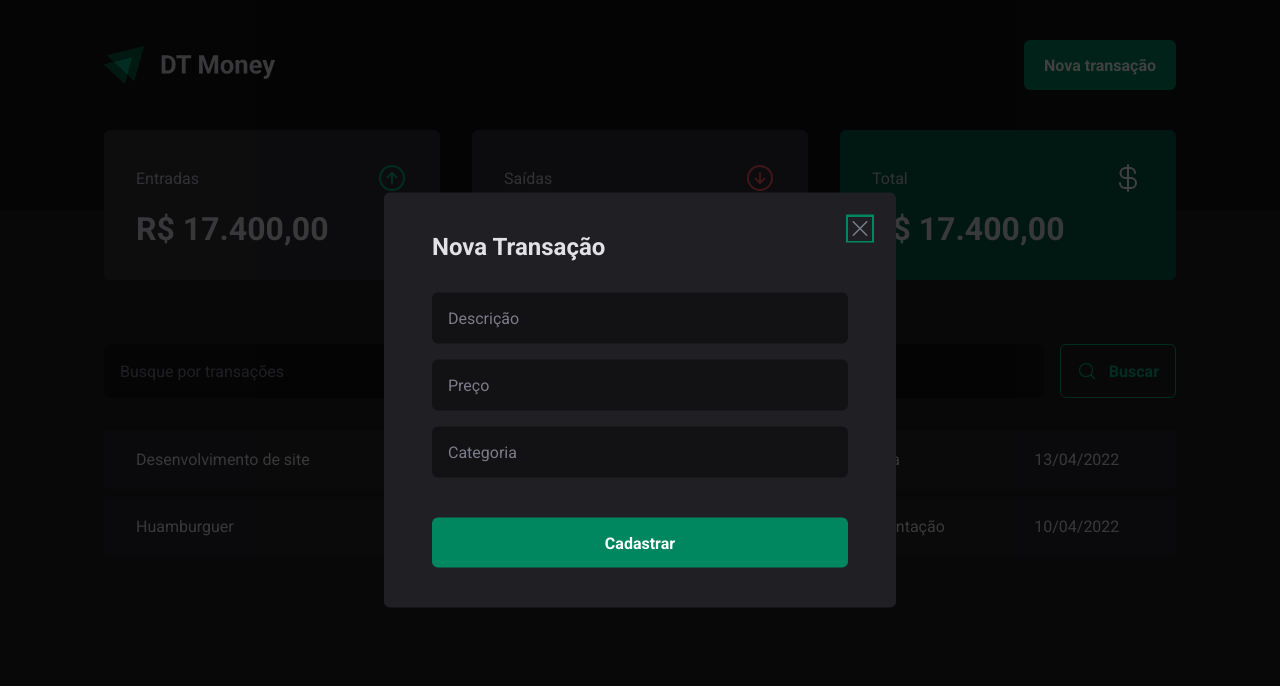
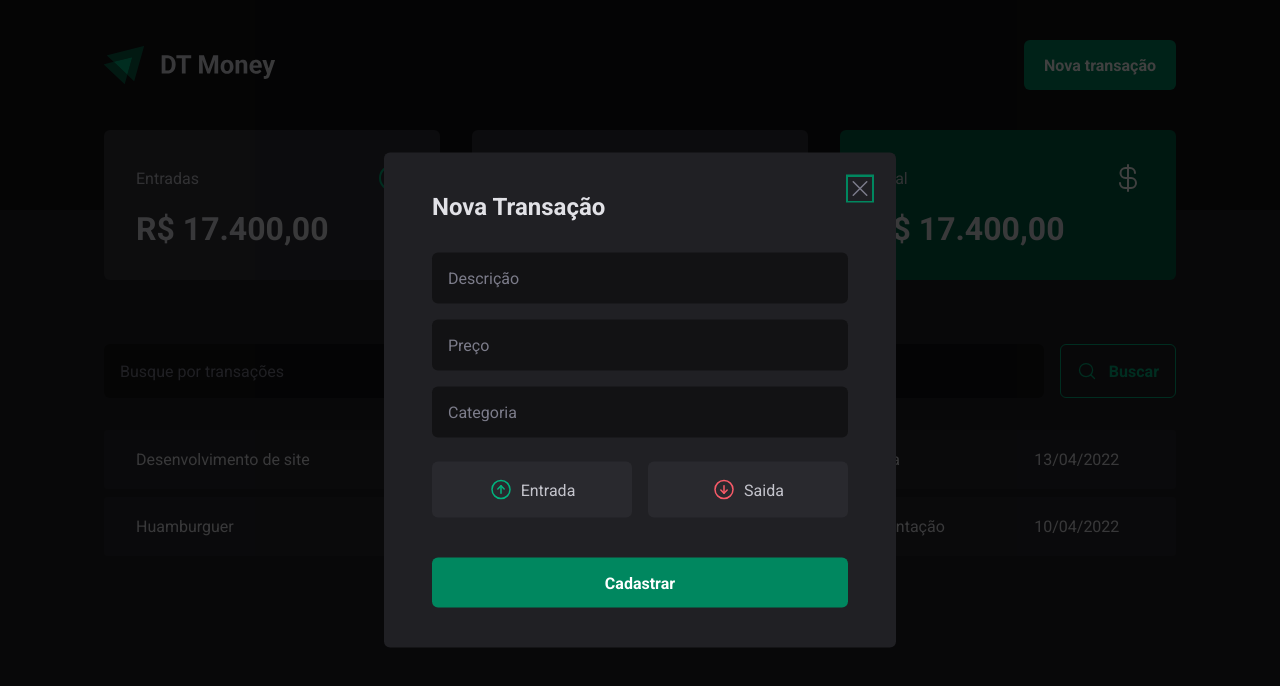
Before and after one commit to adonesbalica/dt-money, a React (Vite) app: page / in a window 1280 px wide. Both pictures are taken after a click on the button "Nova transação". Shown: the top 686 px of the page. Built offline with nearby package versions, Linux system fonts and the light colour scheme.

Commit message:
feat: button income and outcome

```diff
--- a/src/components/NewTransctionModal/index.tsx
+++ b/src/components/NewTransctionModal/index.tsx
@@ -1,7 +1,13 @@
 import * as Dialog from '@radix-ui/react-dialog'
 
-import { CloseButton, Content, Overlay } from './styles'
-import { X } from 'phosphor-react'
+import {
+  CloseButton,
+  Content,
+  Overlay,
+  TransactionType,
+  TransactionTypeButton,
+} from './styles'
+import { ArrowCircleDown, ArrowCircleUp, X } from 'phosphor-react'
 
 export function NewTransactionModal() {
   return (
@@ -19,6 +25,18 @@
           <input type="number" placeholder="Preço" required />
           <input type="text" placeholder="Categoria" required />
 
+          <TransactionType>
+            <TransactionTypeButton $variant="income">
+              <ArrowCircleUp size={24} />
+              Entrada
+            </TransactionTypeButton>
+
+            <TransactionTypeButton $variant="outcome">
+              <ArrowCircleDown size={24} />
+              Saida
+            </TransactionTypeButton>
+          </TransactionType>
+
           <button type="submit">Cadastrar</button>
         </form>
       </Content>
--- a/src/components/NewTransctionModal/styles.ts
+++ b/src/components/NewTransctionModal/styles.ts
@@ -68,3 +68,34 @@
   cursor: pointer;
   color: ${(props) => props.theme['gray-500']};
 `
+
+export const TransactionType = styled.div`
+  display: grid;
+  grid-template-columns: repeat(2, 1fr);
+  gap: 1rem;
+  margin-top: 0.5rem;
+`
+
+interface TransactionTypeButtonProps {
+  $variant: 'income' | 'outcome'
+}
+
+export const TransactionTypeButton = styled.button<TransactionTypeButtonProps>`
+  background: ${(props) => props.theme['gray-700']};
+  padding: 1rem;
+  display: flex;
+  align-items: center;
+  justify-content: center;
+  gap: 0.5rem;
+  border-radius: 6px;
+  cursor: pointer;
+  border: 0;
+  color: ${(props) => props.theme['gray-300']};
+
+  svg {
+    color: ${(props) =>
+      props.$variant === 'income'
+        ? props.theme['green-300']
+        : props.theme['red-300']};
+  }
+`
```
